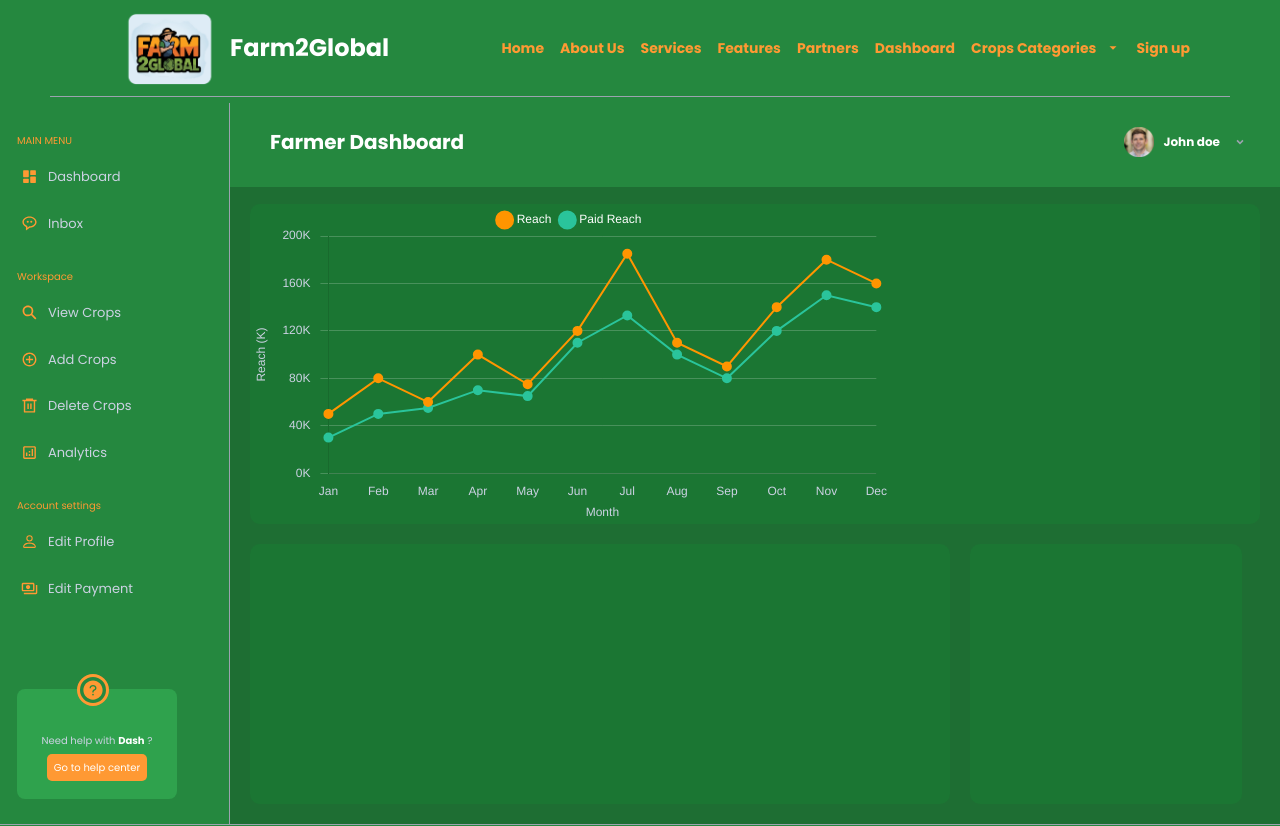
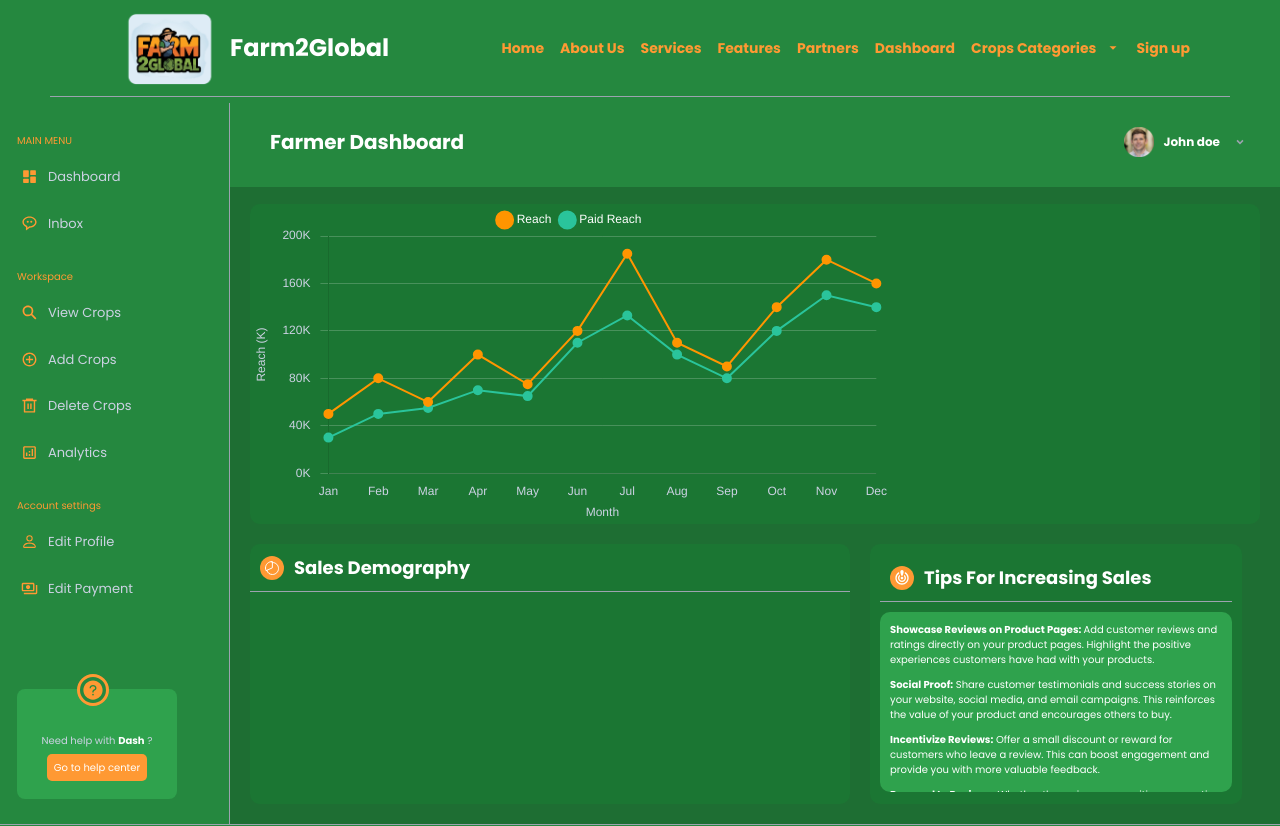
Before and after one commit to MUGISHA-Pascal/Farm2Global-Frontend, a React (Create React App) app in the folder frontend/: page /dashboard in a window 1280 px wide. Shown: the top 826 px of the page. Built offline with nearby package versions, Linux system fonts and the light colour scheme.

Commit message:
adjusting

```diff
--- a/frontend/src/components/Charts.tsx
+++ b/frontend/src/components/Charts.tsx
@@ -1,4 +1,7 @@
 import React, { useEffect, useRef } from "react";
+import { IoPieChartOutline } from "react-icons/io5";
+import { MdOutlineCrisisAlert } from "react-icons/md";
+
 import {
   Chart,
   LineController,
@@ -153,8 +156,52 @@ const LineChart = () => {
         <canvas id="LineChart"></canvas>
       </div>
       <div className="flex flex-row space-x-[20px] mt-[20px] w-full">
-        <div className="bg-[#1B7633] w-[700px] h-[260px] rounded-[10px] flex flex-col"></div>
-        <div className="bg-[#1B7633] w-[272px] h-[260px] rounded-[10px]"></div>
+        <div className="bg-[#1B7633] w-[600px] h-[260px] rounded-[10px] flex flex-col">
+          <div className="flex flex-row border-b-[1px] border-gray-400 space-x-[10px] items-center justify-start p-[10px]">
+            <div className="bg-[#FF9933] p-[4px] rounded-full ">
+              <IoPieChartOutline className="text-white" />
+            </div>
+            <h2 className="text-[18px] text-white font-bold">
+              Sales Demography
+            </h2>
+          </div>
+        </div>
+        <div className="bg-[#1B7633] w-[372px] h-[260px] rounded-[10px] flex flex-col space-y-[10px] p-[10px]">
+          <div className="flex flex-row border-b-[1px] border-gray-400 space-x-[10px] items-center justify-start p-[10px]">
+            <div className="bg-[#FF9933] p-[4px] rounded-full ">
+              <MdOutlineCrisisAlert className="text-white" />
+            </div>
+            <h2 className="text-[18px] text-white font-bold">
+              Tips For Increasing Sales
+            </h2>
+          </div>
+          <div className="scrollableDiv bg-[#2FA24D] flex flex-col space-y-[10px] rounded-[10px] text-left p-[10px] text-[10px] text-white h-[180px] overflow-y-auto">
+            <p>
+              <b>Showcase Reviews on Product Pages: </b> Add customer reviews
+              and ratings directly on your product pages. Highlight the positive
+              experiences customers have had with your products.
+            </p>
+
+            <p>
+              <b>Social Proof:</b> Share customer testimonials and success
+              stories on your website, social media, and email campaigns. This
+              reinforces the value of your product and encourages others to buy.
+            </p>
+
+            <p>
+              <b>Incentivize Reviews:</b> Offer a small discount or reward for
+              customers who leave a review. This can boost engagement and
+              provide you with more valuable feedback.
+            </p>
+
+            <p>
+              <b>Respond to Reviews:</b> Whether the reviews are positive or
+              negative, engage with customers by thanking them for their
+              feedback. It shows that you care about customer satisfaction and
+              helps build a loyal customer base.
+            </p>
+          </div>
+        </div>
       </div>
     </div>
   );
--- a/frontend/src/index.css
+++ b/frontend/src/index.css
@@ -8,7 +8,17 @@ code {
   font-family: source-code-pro, Menlo, Monaco, Consolas, "Courier New",
     monospace;
 }
-
+.scrollableDiv::-webkit-scrollbar {
+  width: 8px;
+  margin-right: 10px;
+}
+.scrollableDiv::-webkit-scrollbar-thumb {
+  background-color: #ffffff;
+  border-radius: 10px;
+}
+.scrollableDiv::-webkit-scrollbar-track {
+  background-color: #2fa24d;
+}
 @tailwind base;
 @tailwind components;
 @tailwind utilities;
```
